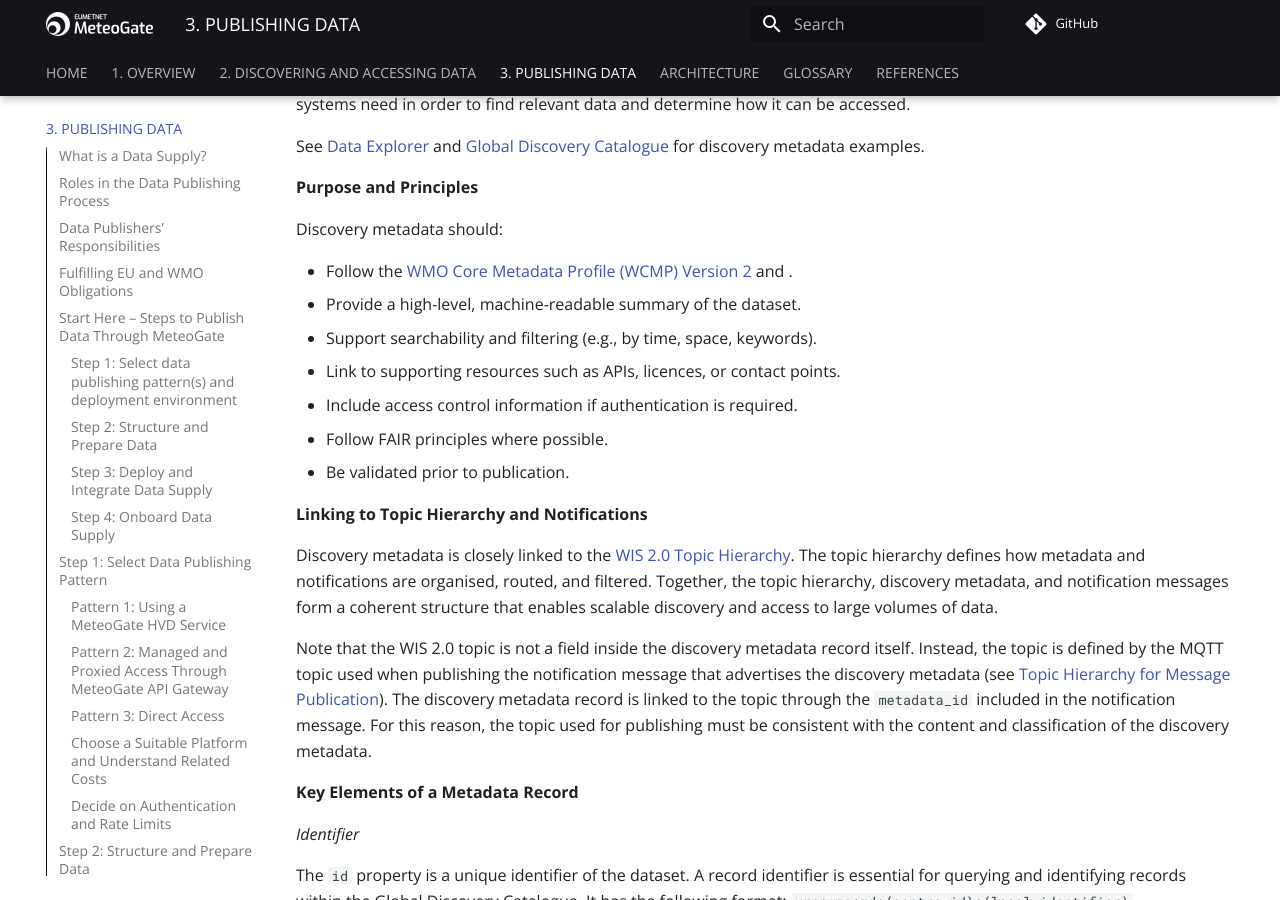
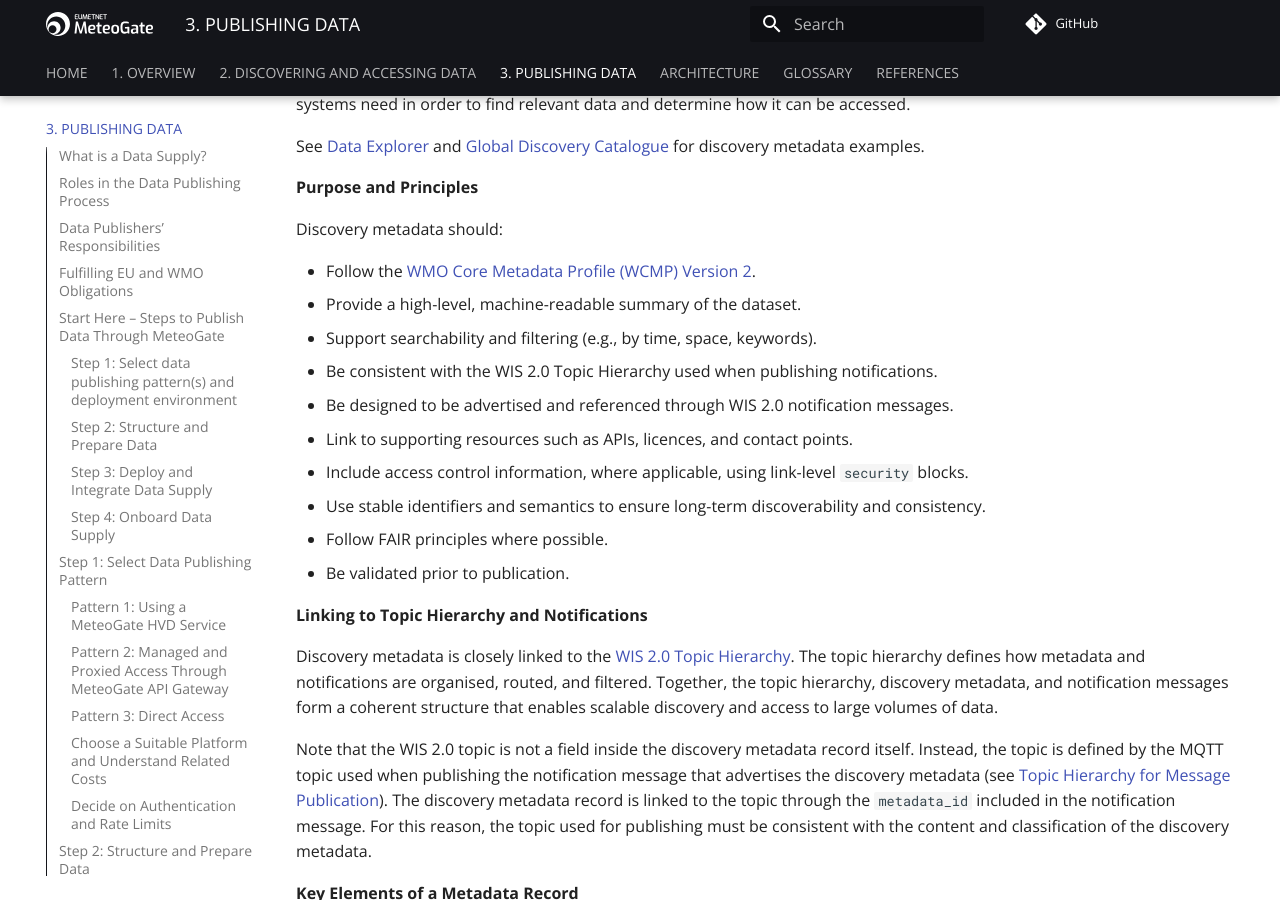
Before and after one commit to EUMETNET/meteogate-documentation, an MkDocs documentation site: the page built from docs/3-publishing-data.md, in a window 1280 px wide and 900 px high, scrolled down 10008 px. Built offline with MkDocs 1.6.1 and Material for MkDocs 9.7.7, drawn with Linux system fonts in a browser that asks for light colours; comment, search, counter and statistics services are not loaded.

Commit message:
Update 3-publishing-data.md

```diff
--- a/docs/3-publishing-data.md
+++ b/docs/3-publishing-data.md
@@ -305,11 +305,14 @@ See [Data Explorer](https://explorer.meteogate.eu) and [Global Discovery Catalog
 
 Discovery metadata should:
 
-- Follow the [WMO Core Metadata Profile (WCMP) Version 2](https://wmo-im.github.io/wcmp2/) and .
+- Follow the [WMO Core Metadata Profile (WCMP) Version 2](https://wmo-im.github.io/wcmp2/).
 - Provide a high-level, machine-readable summary of the dataset.
 - Support searchability and filtering (e.g., by time, space, keywords).
-- Link to supporting resources such as APIs, licences, or contact points.
-- Include access control information if authentication is required.
+- Be consistent with the WIS 2.0 Topic Hierarchy used when publishing notifications.
+- Be designed to be advertised and referenced through WIS 2.0 notification messages.
+- Link to supporting resources such as APIs, licences, and contact points.
+- Include access control information, where applicable, using link-level `security` blocks.
+- Use stable identifiers and semantics to ensure long-term discoverability and consistency.
 - Follow FAIR principles where possible.
 - Be validated prior to publication.
 
```
